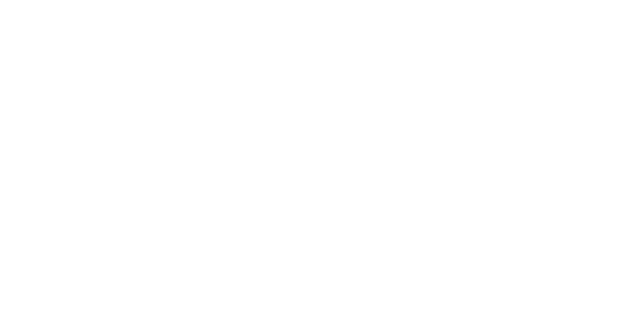
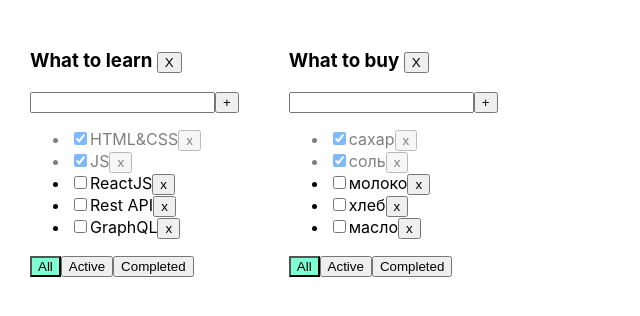
Before and after one commit to vaxich/todolist-lessons, a React (Create React App) app: page / in a window 1280 px wide. Shown: the top 316 px of the page, without its empty margins (0-640 px from the left). Built offline with nearby package versions, Linux system fonts and the light colour scheme.

Commit message:
пишем что делели

```diff
--- a/src/App.tsx
+++ b/src/App.tsx
@@ -78,9 +78,10 @@
 
     //test
 
-
+    console.log(1)
     const todolistComponents = todolists.map( tl => {
         let tasksForTodolist = tasks[tl.id];
+        console.log(tasksForTodolist)
 
     if (tl.filter === "active") {
         tasksForTodolist = tasks[tl.id].filter(t => !t.isDone);
@@ -88,7 +89,7 @@
     if (tl.filter === "completed") {
         tasksForTodolist = tasks[tl.id].filter(t => t.isDone);
     }
-        <Todolist
+        return <Todolist
                       key={tl.id}
                       todolistId={tl.id}
                       title= {tl.title}
```
